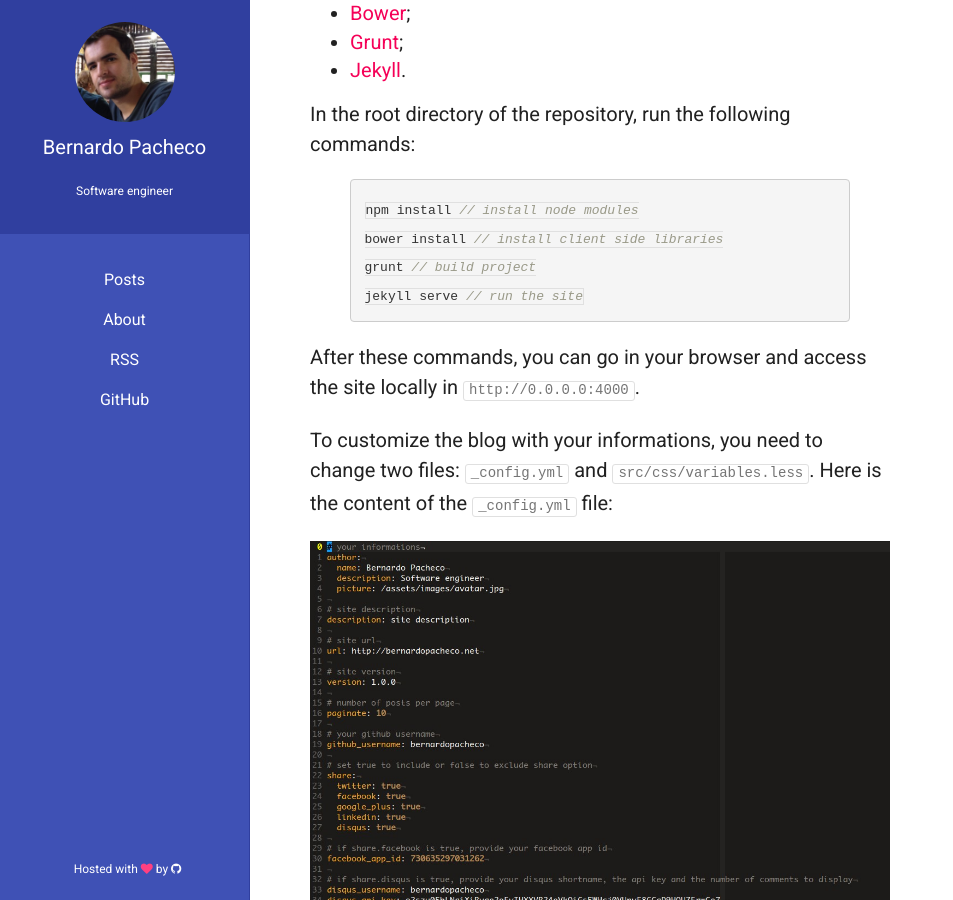
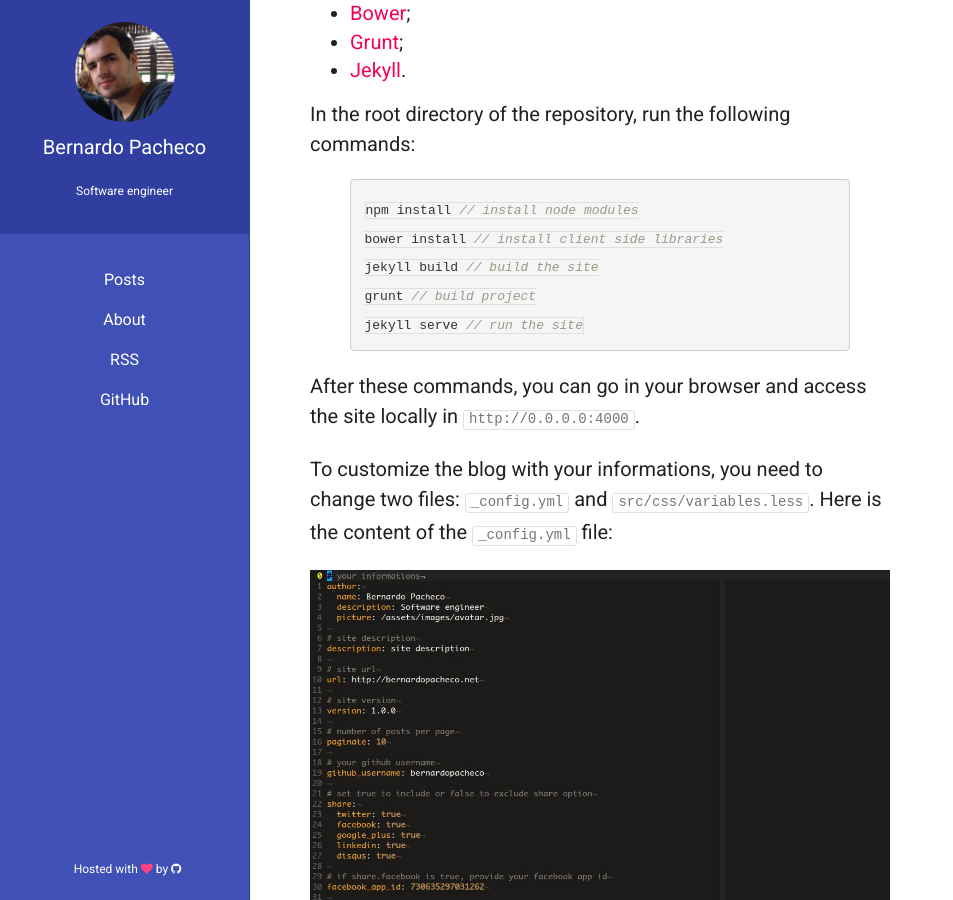
Before and after one commit to bernardopacheco/bernardopacheco.github.io, a Jekyll site: the page built from _posts/2015-01-03-how-i-made-my-blog-with-github-jekyll-and-material-design.markdown, in a window 1280 px wide and 900 px high, scrolled down 6342 px. Shown: the whole window, without its empty margins (0-953 px from the left). Built offline with Jekyll 4.4.1, drawn with Linux system fonts in a browser that asks for light colours; comment, search, counter and statistics services are not loaded.

Commit message:
content(post): fix commands

```diff
--- a/_posts/2015-01-03-how-i-made-my-blog-with-github-jekyll-and-material-design.markdown
+++ b/_posts/2015-01-03-how-i-made-my-blog-with-github-jekyll-and-material-design.markdown
@@ -126,6 +126,7 @@ In the root directory of the repository, run the following commands:
 {% highlight javascript %}
 npm install // install node modules
 bower install // install client side libraries
+jekyll build // build the site
 grunt // build project
 jekyll serve // run the site
 {% endhighlight %}
```
